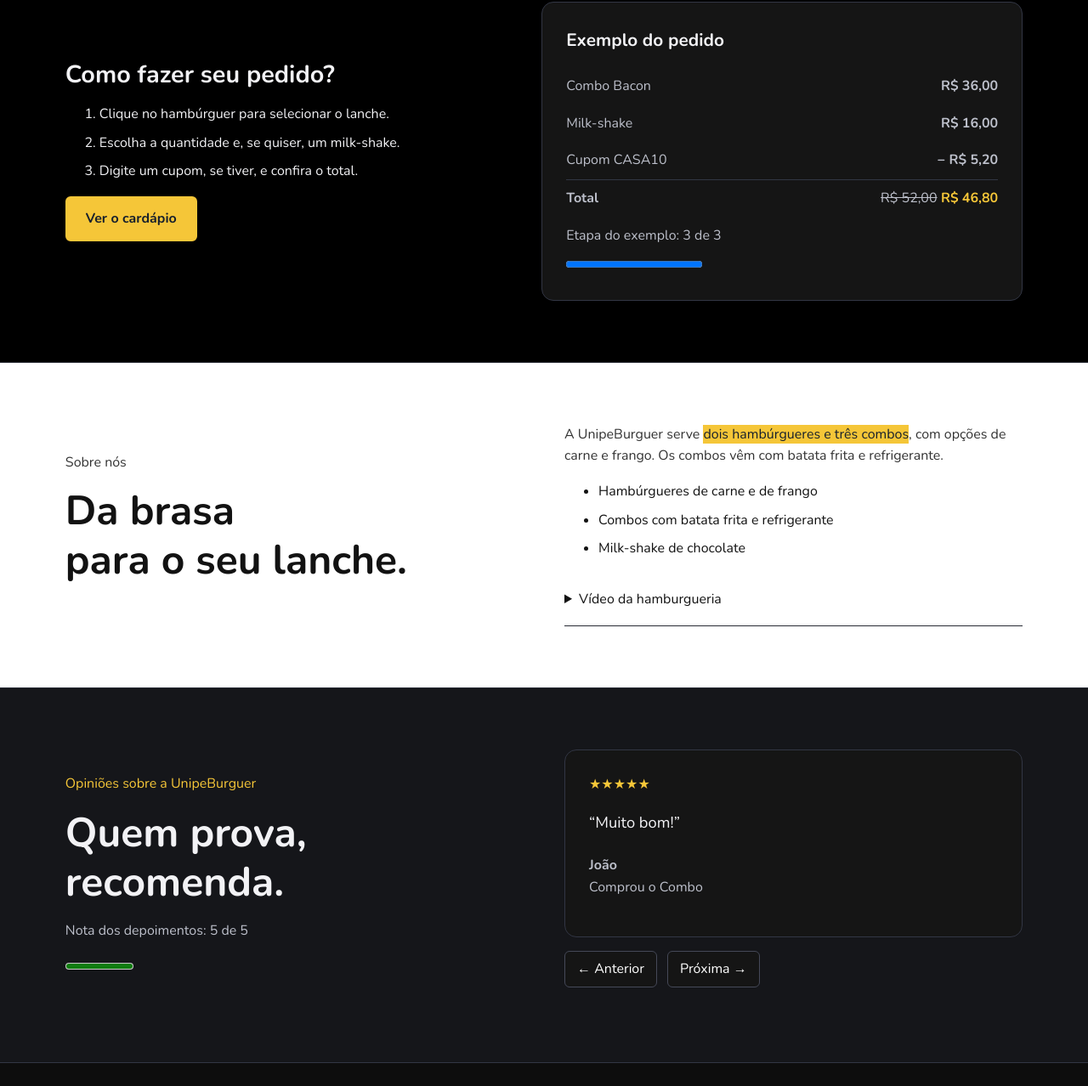
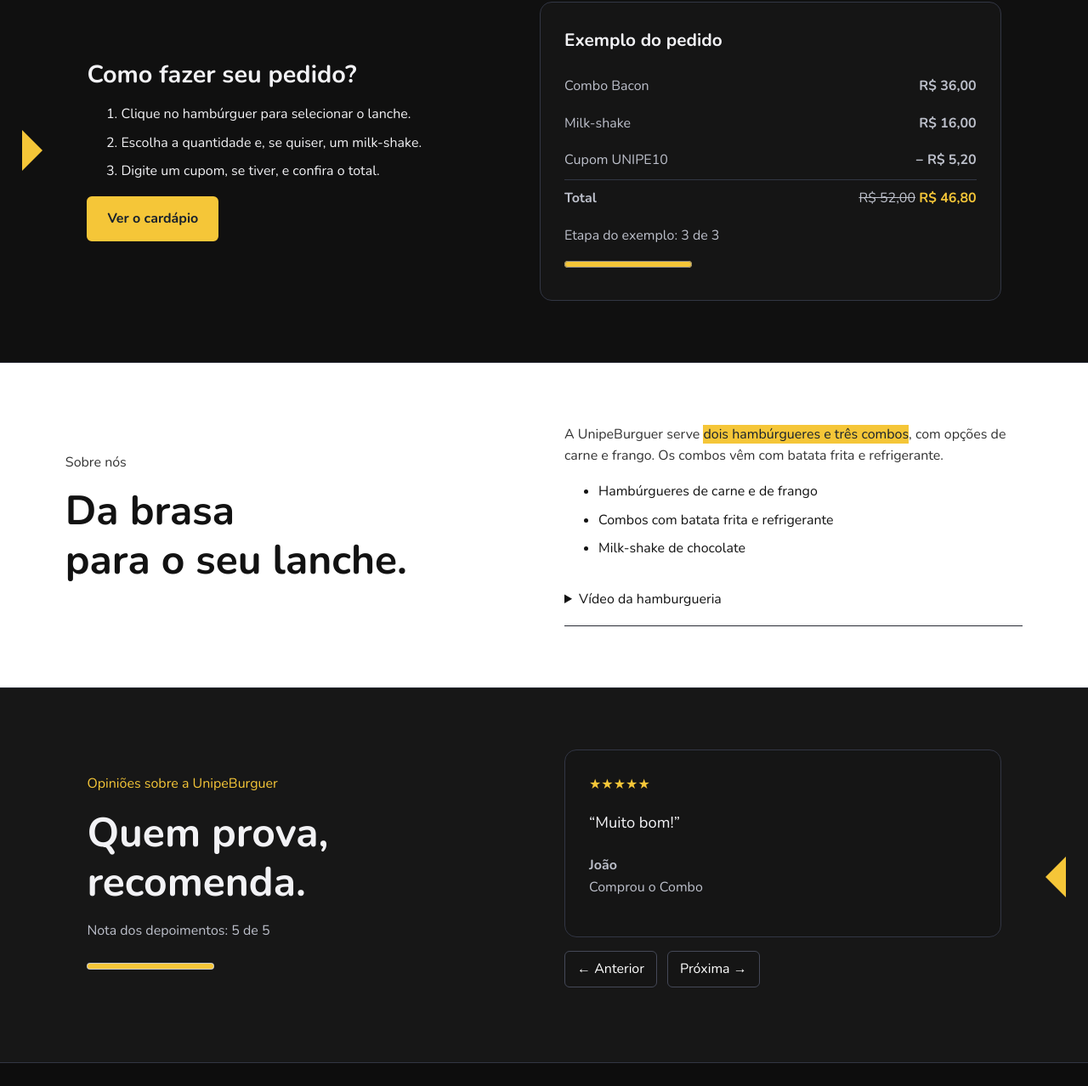
Before and after one commit to Kamazn/Israel_Projeto_Final, a plain HTML site: page html/index.html in a window 1280 px wide. Shown: the part 871-2149 px from the top of the page at 85% size. Drawn offline with nearby package versions, Linux system fonts and the light colour scheme.

Commit message:
Padroniza o rodapé e ajusta as seções da página inicial

```diff
--- a/css/comum.css
+++ b/css/comum.css
@@ -157,7 +157,7 @@ details p {
     gap: 24px;
     margin-top: 48px;
     padding: 30px 6%;
-    background-color: #17191f;
+    background-color: #0d0d0d;
     border-top: 1px solid #323644;
 }
 
--- a/css/inicio.css
+++ b/css/inicio.css
@@ -80,7 +80,7 @@
 .como-pedir, .sobre-nos, .avaliacoes {
     display: flex;
     align-items: center;
-    background-color: #000000;
+    background-color: #101010;
     justify-content: center;
     gap: 48px;
     padding: 72px 6%;
@@ -117,7 +117,7 @@
     font-weight: bold;
 }
 
-progress, .valor-previa del {
+.valor-previa del {
     color: #bdc0cb;
     font-weight: normal;
 }
@@ -133,7 +133,7 @@ progress, .valor-previa del {
 }
 
 .avaliacoes {
-    background-color: #15161a;
+    background-color: #171717;
 }
 
 .sobre-nos p {
@@ -184,7 +184,6 @@ blockquote {
 
 .header-total .rodape {
     margin-top: 0;
-    background-color: #0d0d0d;
 }
 
 @media (prefers-reduced-motion: no-preference) {
@@ -216,3 +215,45 @@ blockquote {
         max-width: 320px;
     }
 }
+
+
+progress, meter {
+    width: 150px;
+    max-width: 100%;
+    accent-color: #f5c638;
+}
+
+progress::-webkit-progress-value {
+    background-color: #f5c638;
+}
+
+meter::-webkit-meter-optimum-value {
+    background: #f5c638;
+}
+
+@media (min-width: 1050px) {
+    .como-pedir, .avaliacoes {
+        position: relative;
+        padding-left: 8%;
+        padding-right: 8%;
+    }
+
+    .como-pedir::before, .avaliacoes::after {
+        content: "";
+        position: absolute;
+        top: 45%;
+        width: 0;
+        height: 0;
+        border: 24px solid transparent;
+    }
+
+    .como-pedir::before {
+        left: 2%;
+        border-left-color: #f5c638;
+    }
+
+    .avaliacoes::after {
+        right: 2%;
+        border-right-color: #f5c638;
+    }
+}
--- a/html/index.html
+++ b/html/index.html
@@ -56,7 +56,7 @@
                     <h3>Exemplo do pedido</h3>
                     <p>Combo Bacon <strong>R$ 36,00</strong></p>
                     <p>Milk-shake <strong>R$ 16,00</strong></p>
-                    <p>Cupom CASA10 <strong>− R$ 5,20</strong></p>
+                    <p>Cupom UNIPE10 <strong>− R$ 5,20</strong></p>
                     <p class="valor-previa">Total <strong><del>R$ 52,00</del> <ins>R$ 46,80</ins></strong></p>
                     <p>Etapa do exemplo: 3 de 3</p>
                     <progress value="3" max="3">3 de 3</progress>
```
Also changed, not shown: html/cardapio.html (+5 -2 lines), html/cupons.html (+8 -5 lines).
